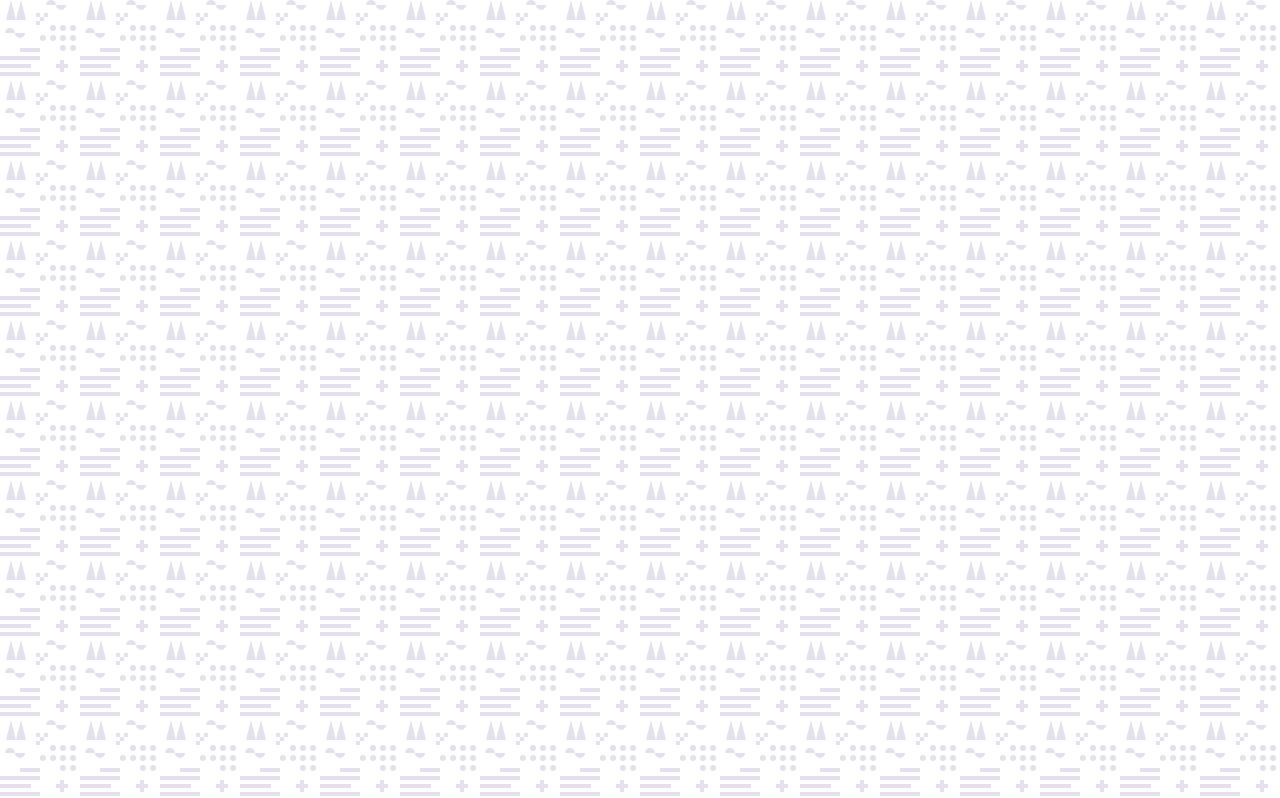
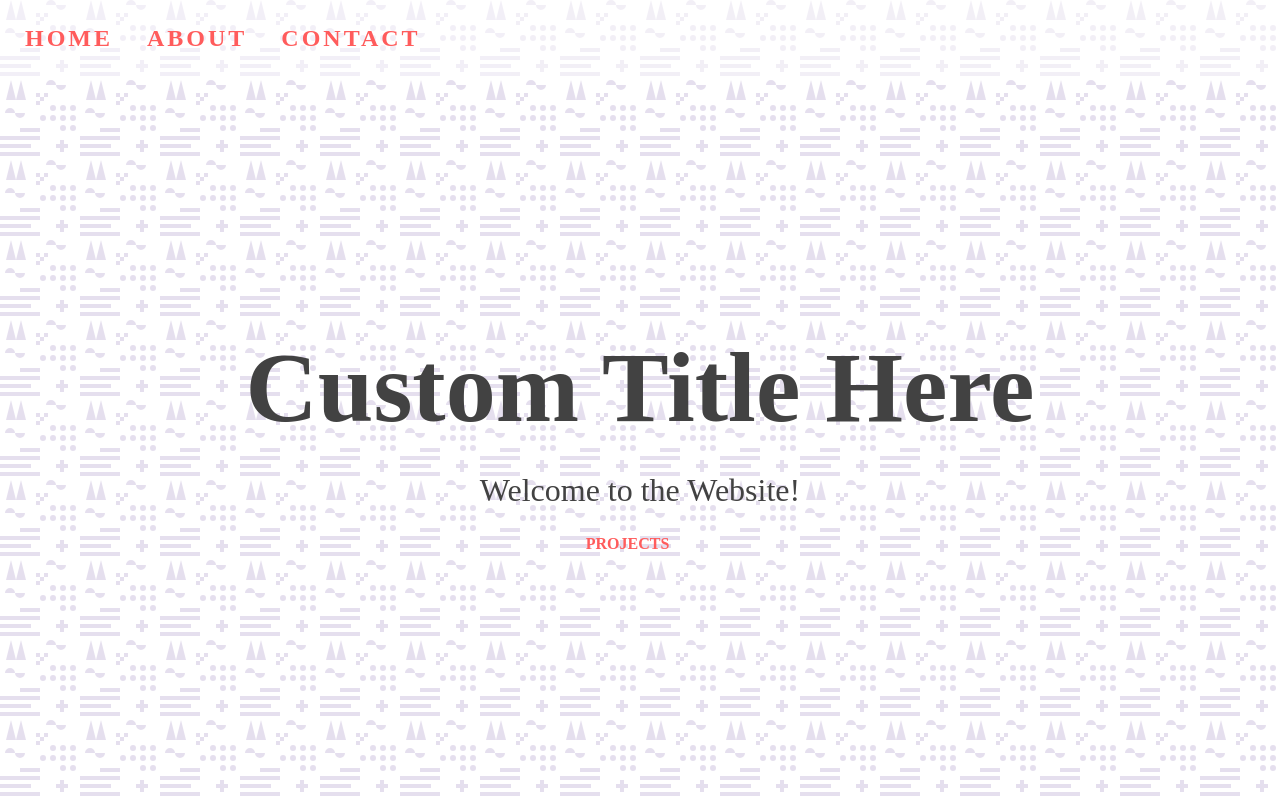
Before and after one commit to nikosajadi/Dark_Light_Mode, a plain HTML site: page index.html in a window 1280 px wide. Shown: the top 798 px of the page. Drawn offline with Linux system fonts and the light colour scheme.

Commit message:
Html&Css setup

```diff
--- a/index.html
+++ b/index.html
@@ -9,6 +9,36 @@
     <link rel="stylesheet" href="style.css">
 </head>
 <body>
+    <!-- Navigation -->
+    <nav id="nav">
+        <a href="#home">HOME</a>
+        <a href="#about">ABOUT</a>
+        <a href="#contact">CONTACT</a>
+
+    </nav>
+
+
+    <!-- home Section -->
+    <section id="home">
+      <div class="title-group">
+        <h1>Custom Title Here</h1>
+        <h2>Welcome to the Website!</h2>
+        <a href="#projects">PROJECTS</a>
+      </div>
+    </section>
+    <!-- About Section -->
+    <section id="about">
+        <h1>Undraw Illustration</h1>
+    </section>
+    <!-- Projects Section -->
+    <section id="projects">
+        <h1>Buttons</h1>
+    </section>
+     <!-- Contact Section -->
+     <section id="contact">
+        <h1>hh</h1>
+     </section>
+
     <!-- Script -->
     <script src="script.js"></script>
 </body>
--- a/style.css
+++ b/style.css
@@ -23,6 +23,7 @@
 
 html {
   box-sizing: border-box;
+  scroll-behavior: smooth;
 }
 
 body {
```
